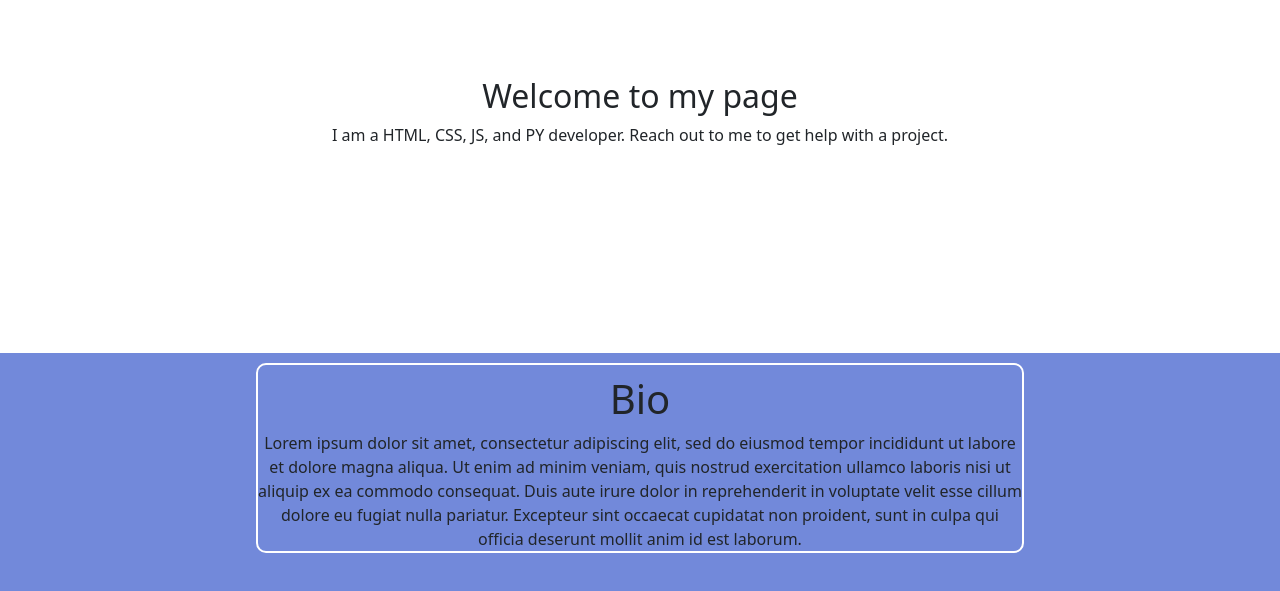
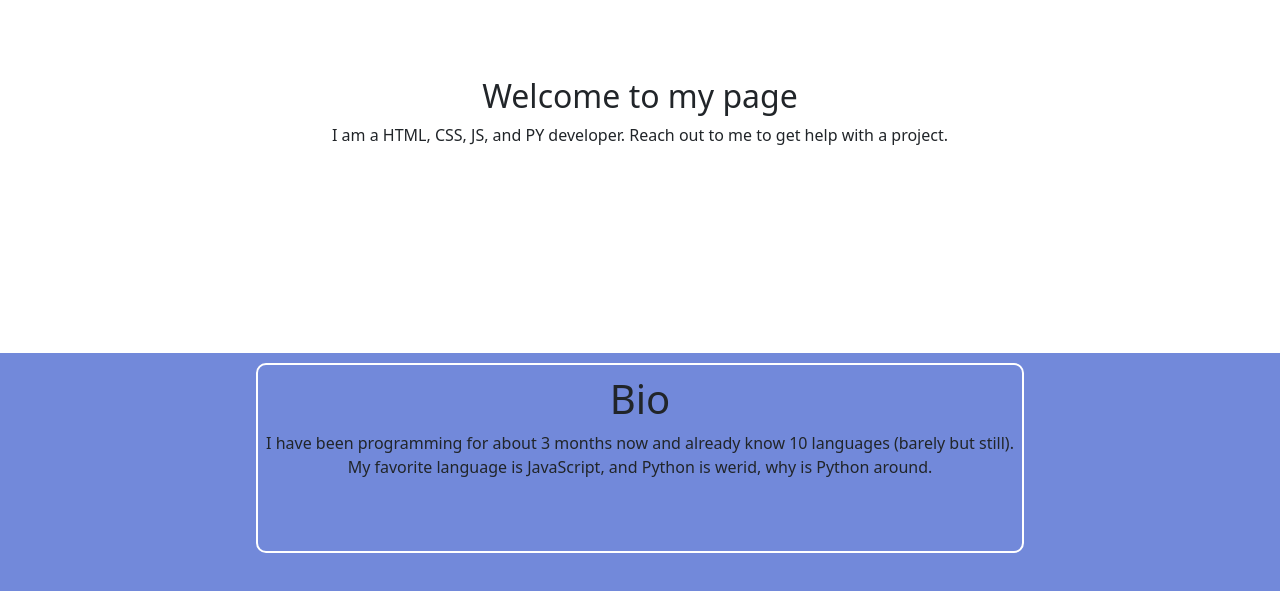
Before and after one commit to roythearsonist/roythearsonist.github.io, a plain HTML site: page index.html in a window 1280 px wide. Shown: the part 131-722 px from the top of the page. Drawn offline with nearby package versions, Linux system fonts and the light colour scheme; a script that the page names is missing.

Commit message:
Actaul Bio

```diff
--- a/index.html
+++ b/index.html
@@ -66,13 +66,7 @@
   <h1 class="bio">
     Bio
   </h1>
-  <p>
-    Lorem ipsum dolor sit amet, consectetur adipiscing elit, sed do eiusmod tempor incididunt ut labore et dolore magna
-    aliqua. Ut enim ad minim veniam, quis nostrud exercitation ullamco laboris nisi ut aliquip ex ea commodo consequat.
-    Duis
-    aute irure dolor in reprehenderit in voluptate velit esse cillum dolore eu fugiat nulla pariatur. Excepteur sint
-    occaecat cupidatat non proident, sunt in culpa qui officia deserunt mollit anim id est laborum.
-  </p>
+  <p> I have been programming for about 3 months now and already know 10 languages (barely but still). My favorite language is JavaScript, and Python is werid, why is Python around.</p>
 </div>
 <img src="images/orangeblob.png" alt="logo" class="logopic">
 </body>
```
